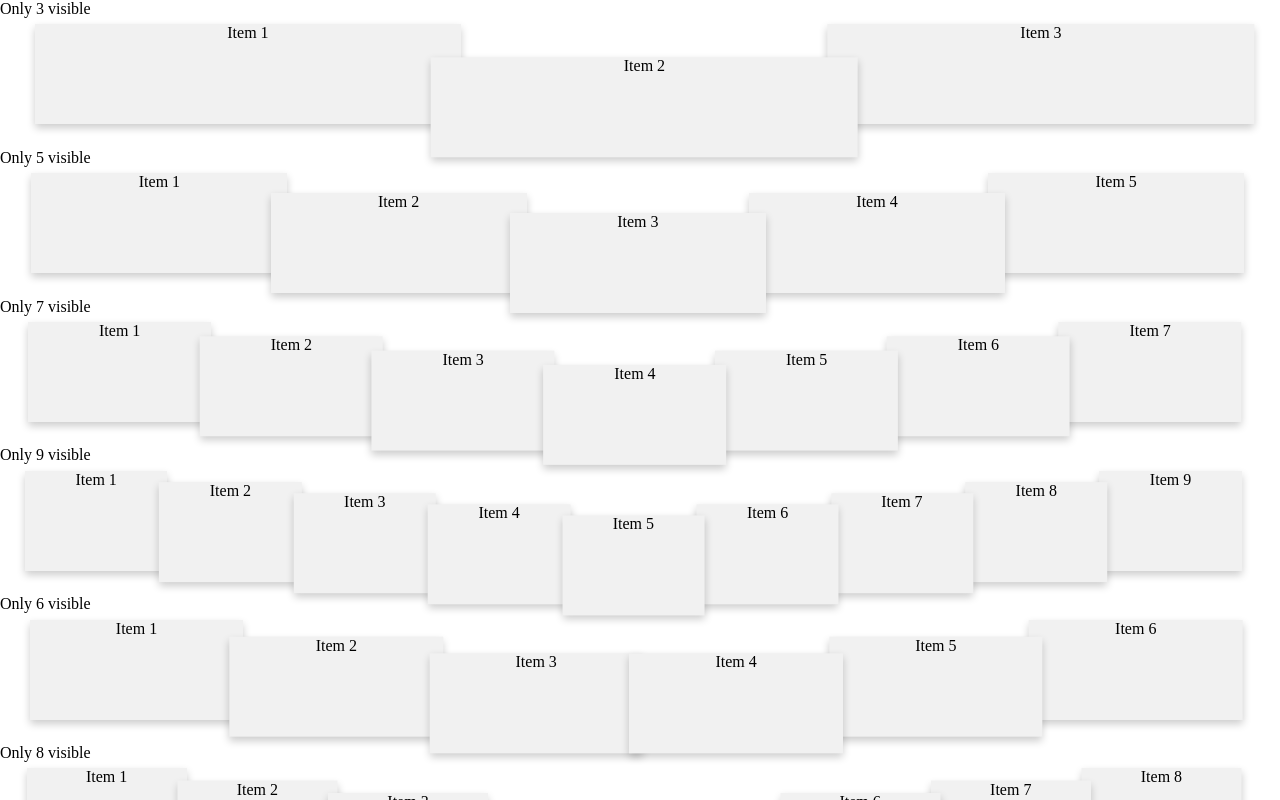
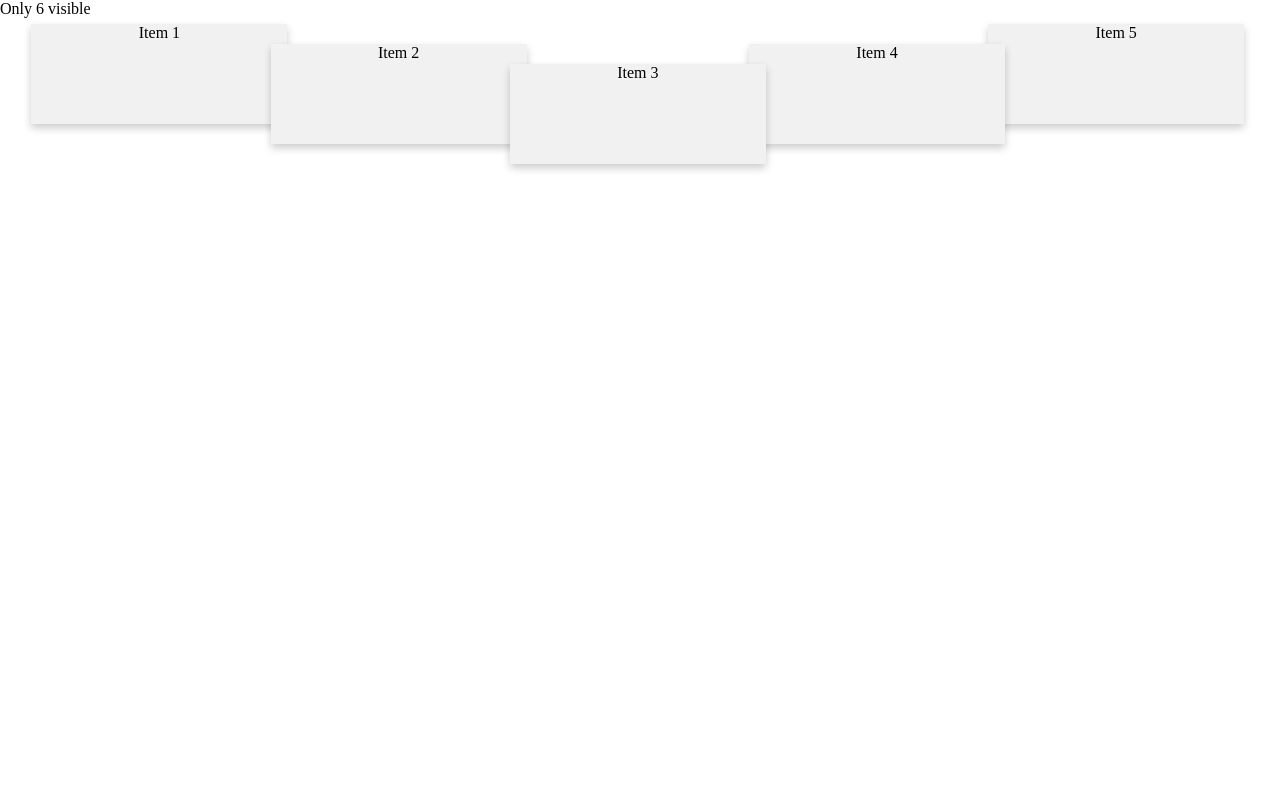
Before and after one commit to mayk93/react-perspective-carousel, a Next.js app in the folder react-perspective-carousel-app/: page / in a window 1280 px wide. Built offline with nearby package versions, Linux system fonts and the light colour scheme.

Commit message:
Slide Card count logic

```diff
--- a/react-perspective-carousel-app/pages/index.js
+++ b/react-perspective-carousel-app/pages/index.js
@@ -119,23 +119,23 @@ const items = [
 export default function Home () {
   return (
     <>
-      <div>Only 3 visible</div>
-      <Slider items={items} visible={3}/>
-      <br />
-      <div>Only 5 visible</div>
-      <Slider items={items} visible={5}/>
-      <br />
-      <div>Only 7 visible</div>
-      <Slider items={items} visible={7}/>
-      <br />
-      <div>Only 9 visible</div>
-      <Slider items={items} visible={9}/>
-      <br />
+      {/*<div>Only 3 visible</div>*/}
+      {/*<Slider items={items} visible={3}/>*/}
+      {/*<br />*/}
+      {/*<div>Only 5 visible</div>*/}
+      {/*<Slider items={items} visible={5}/>*/}
+      {/*<br />*/}
+      {/*<div>Only 7 visible</div>*/}
+      {/*<Slider items={items} visible={7}/>*/}
+      {/*<br />*/}
+      {/*<div>Only 9 visible</div>*/}
+      {/*<Slider items={items} visible={9}/>*/}
+      {/*<br />*/}
       <div>Only 6 visible</div>
       <Slider items={items} visible={6}/>
       <br />
-      <div>Only 8 visible</div>
-      <Slider items={items} visible={8}/>
+      {/*<div>Only 8 visible</div>*/}
+      {/*<Slider items={items} visible={8}/>*/}
     </>
   )
 }
--- a/react-perspective-carousel-app/src/Slider/Slider.jsx
+++ b/react-perspective-carousel-app/src/Slider/Slider.jsx
@@ -112,12 +112,17 @@ const Card = ({ id, text, computedStyle, x, y, zIndex, display }) => (
 );
 
 const Slider = ({ items, visible = 5 }) => {
-  const visibleSlidesPercentage = 100 / visible;
+  const usedVisible = visible % 2 === 0 ? visible - 1 : visible;
+  if (visible !== usedVisible) {
+    console.warn(`Perspective carousel visible slides must be an odd number, using ${usedVisible} slides`);
+  }
+
+  const visibleSlidesPercentage = 100 / usedVisible;
 
   const computedStyleCard = { flex: `1 0 ${visibleSlidesPercentage}%` };
 
   const [springs, set, stop] = useSprings(items.length, springLogicBuilder(
-    visible, visibleSlidesPercentage
+    usedVisible, visibleSlidesPercentage
   ));
 
   return (
--- a/react-perspective-carousel-app/styles/globals.css
+++ b/react-perspective-carousel-app/styles/globals.css
@@ -44,6 +44,7 @@ body {
     justify-content: center;
     margin: 0.3em;
     width: 100%;
+    height: 100%;
     transform: translate3d(33px, 0, 0);
 }
 
```
